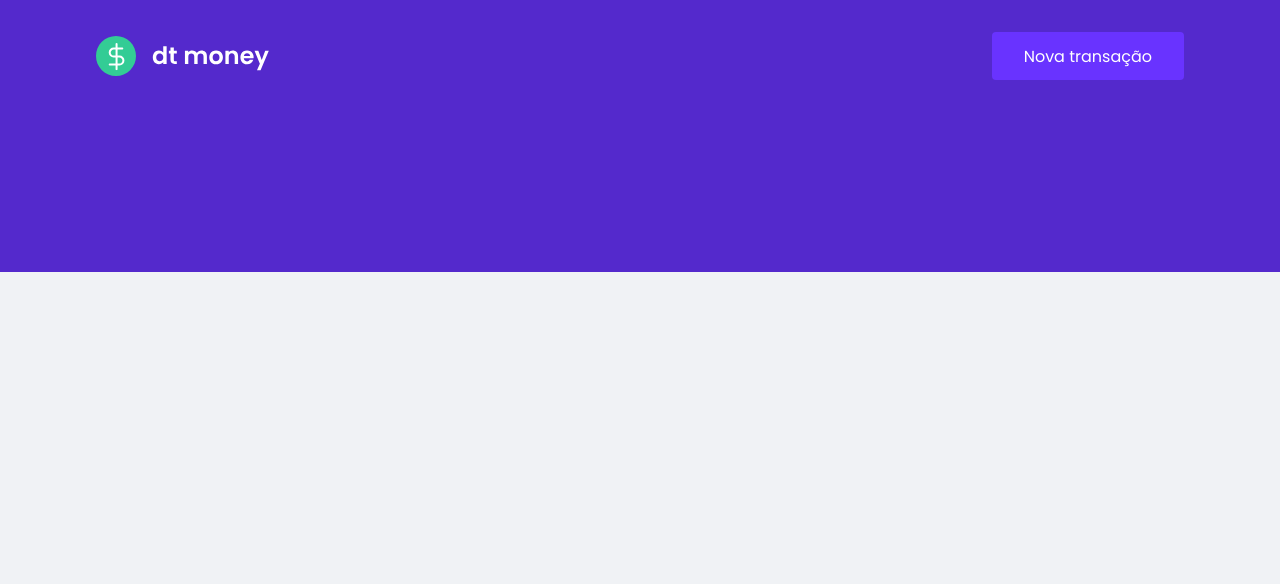
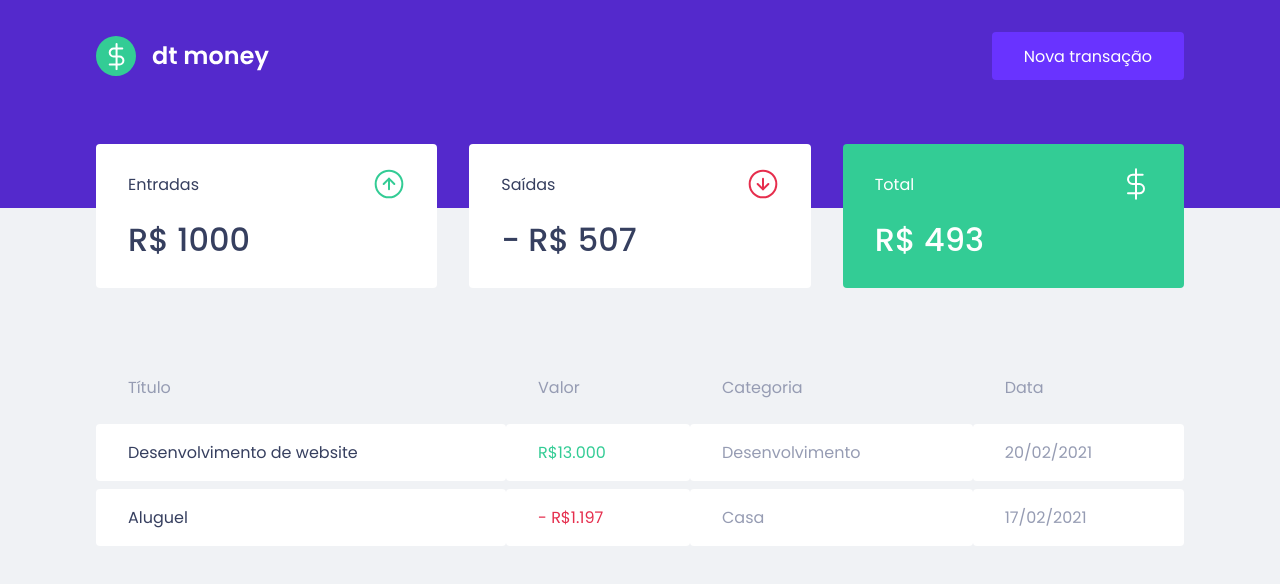
Before and after one commit to rafaelmach/Dt-Money-Ignite-ReactJS, a React (Create React App) app in the folder dtmoney/: page / in a window 1280 px wide. Shown: the top 584 px of the page. Built offline with nearby package versions, Linux system fonts and the light colour scheme.

Commit message:
Dashboard + Sumário + Tabela

```diff
--- a/dtmoney/public/index.html
+++ b/dtmoney/public/index.html
@@ -9,7 +9,7 @@
     <title>DT Money</title>
 
     <link
-      href="https://fonts.googleapis.com/css2?family=Poppins:wght@400;600;700&family=Roboto:wght@100;300;400;500;700&display=swap"
+      href="https://fonts.googleapis.com/css2?family=Poppins:wght@400;500;600;700&family=Roboto:wght@100;300;400;500;700&display=swap"
       rel="stylesheet"
     />
   </head>
--- a/dtmoney/src/App.tsx
+++ b/dtmoney/src/App.tsx
@@ -1,3 +1,4 @@
+import { Dashboard } from "./components/Dashboard/Dashboard"
 import { Header } from "./components/Header/Header"
 import { GlobalStyle } from "./styles/global"
 
@@ -5,6 +6,7 @@
   return (
     <>
       <Header />
+      <Dashboard />
       <GlobalStyle />
     </>
   )
--- /dev/null
+++ b/dtmoney/src/components/Dashboard/Dashboard.tsx
@@ -0,0 +1,13 @@
+import { Summary } from "../Summary/Summary"
+import { TransactionsTable } from "../TransactionsTable/TransactionsTable"
+import { Container } from "./styles"
+
+
+export const Dashboard = () => {
+  return (
+    <Container>
+      <Summary />
+      <TransactionsTable />
+      </Container>
+  )
+}
--- /dev/null
+++ b/dtmoney/src/components/Dashboard/styles.ts
@@ -0,0 +1,8 @@
+import styled from "styled-components"
+
+
+export const Container = styled.main`
+  max-width: 1120px;
+  margin: 0 auto;
+  padding: 2.5rem 1rem;
+`
--- a/dtmoney/src/components/Header/styles.ts
+++ b/dtmoney/src/components/Header/styles.ts
@@ -8,7 +8,7 @@
   max-width: 1120px;
   margin: 0 auto;
 
-  padding: 2rem 1rem 12rem;
+  padding: 2rem 1rem 8rem;
   display: flex;
   align-items: center;
   justify-content: space-between;
--- /dev/null
+++ b/dtmoney/src/components/Summary/Summary.tsx
@@ -0,0 +1,32 @@
+import { Container } from "./styles"
+import incomeImg from "../../assets/income.svg"
+import outcomeImg from "../../assets/outcome.svg"
+import totalImg from "../../assets/total.svg"
+
+export const Summary = () => {
+  return (
+    <Container>
+      <div>
+        <header>
+          <p>Entradas</p>
+          <img src={incomeImg} alt="Ícone de Entradas" />
+        </header>
+        <strong>R$ 1000</strong>
+      </div>
+      <div>
+        <header>
+          <p>Saídas</p>
+          <img src={outcomeImg} alt="Ícone de Entradas" />
+        </header>
+        <strong>- R$ 507</strong>
+      </div>
+      <div className="total-background">
+        <header>
+          <p>Total</p>
+          <img src={totalImg} alt="Ícone de Entradas" />
+        </header>
+        <strong>R$ 493</strong>
+      </div>
+    </Container>
+  )
+}
--- /dev/null
+++ b/dtmoney/src/components/Summary/styles.ts
@@ -0,0 +1,37 @@
+import styled from "styled-components"
+
+export const Container = styled.div`
+  display: grid;
+  grid-template-columns: repeat(3, 1fr);
+  gap: 2rem;
+  margin-top: -6.5rem;
+
+  div {
+    background: var(--shape);
+    padding: 1.5rem 2rem;
+    border-radius: 0.25rem;
+    color: var(--text-title);
+
+    header {
+      display: flex;
+      align-items: center;
+      justify-content: space-between;
+    }
+
+    // strong vem com diplay inline ... display: block faz com que o strong se comporte como uma DIV
+    strong {
+      display: block;
+      margin-top: 1rem;
+      font-size: 2rem;
+      font-weight: 500;
+      line-height: 3rem;
+    }
+
+    &.total-background {
+      background: var(--green);
+      color: var(--shape);
+    }
+  }
+
+
+`
--- /dev/null
+++ b/dtmoney/src/components/TransactionsTable/TransactionsTable.tsx
@@ -0,0 +1,34 @@
+import { Container } from "./styles"
+
+export const TransactionsTable = () => {
+  return (
+    <Container>
+      <table>
+        <thead>
+          <tr>
+            <th>Título</th>
+            <th>Valor</th>
+            <th>Categoria</th>
+            <th>Data</th>
+          </tr>
+        </thead>
+
+        <tbody>
+          <tr>
+            <td>Desenvolvimento de website</td>
+            <td className="deposit">R$13.000</td>
+            <td>Desenvolvimento</td>
+            <td>20/02/2021</td>
+          </tr>
+
+          <tr>
+            <td>Aluguel</td>
+            <td className="withdraw">- R$1.197</td>
+            <td>Casa</td>
+            <td>17/02/2021</td>
+          </tr>
+        </tbody>
+      </table>
+    </Container>
+  )
+}
--- /dev/null
+++ b/dtmoney/src/components/TransactionsTable/styles.ts
@@ -0,0 +1,40 @@
+import styled from "styled-components"
+
+export const Container = styled.div`
+  margin-top: 4rem;
+
+  table {
+    width: 100%;
+    border-spacing: 0 0.5rem;
+
+    th {
+      color: var(--text-body);
+      font-weight: 400;
+      padding: 1rem 2rem;
+      text-align: left;
+      line-height: 1.5rem;
+    }
+
+    td {
+      padding: 1rem 2rem;
+      border: 0;
+      background: var(--shape);
+      color: var(--text-body);
+      border-radius: 0.25rem;
+
+      &:first-child { // Quando for o primeiro item
+        color: var(--text-title);
+      }
+
+      &.deposit { // Quando eu tiver uma classe deposit ...
+        color: var(--green);
+      }
+
+      &.withdraw {
+        color: var(--red);
+      }
+
+
+    }
+  }
+`
```
